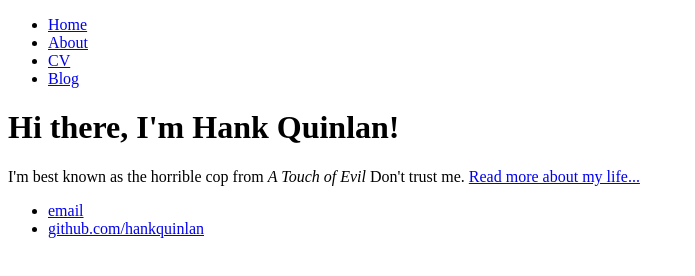
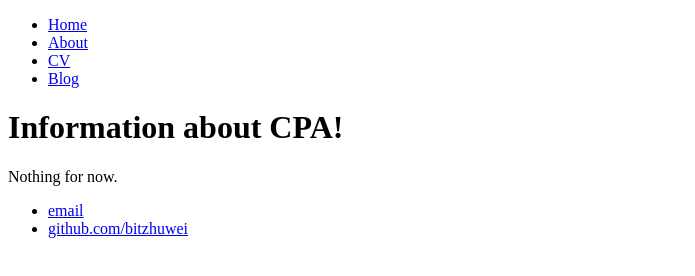
Before and after one commit to bitzhuwei/bitzhuwei.github.io, a plain HTML site: page index.html in a window 1280 px wide. Shown: the whole page, without its empty margins (0-695 px from the left). Drawn offline with Linux system fonts and the light colour scheme.

Commit message:
Update index.html

```diff
--- a/index.html
+++ b/index.html
@@ -1,7 +1,7 @@
 <!DOCTYPE html>
 <html>
     <head>
-        <title>Hank Quinlan, Horrible Cop</title>
+        <title>CPA res</title>
     </head>
     <body>
         <nav>
@@ -14,14 +14,14 @@
         </nav>
         <div class="container">
             <div class="blurb">
-                <h1>Hi there, I'm Hank Quinlan!</h1>
-                <p>I'm best known as the horrible cop from <em>A Touch of Evil</em> Don't trust me. <a href="/about">Read more about my life...</a></p>
+                <h1>Information about CPA!</h1>
+                <p>Nothing for now.</p>
             </div><!-- /.blurb -->
         </div><!-- /.container -->
         <footer>
             <ul>
-                <li><a href="mailto:hankquinlanhub@gmail.com">email</a></li>
-                <li><a href="https://github.com/hankquinlan">github.com/hankquinlan</a></li>
+                <li><a href="mailto:bitzhuwei@qq.com">email</a></li>
+                <li><a href="https://github.com/bitzhuwei">github.com/bitzhuwei</a></li>
             </ul>
         </footer>
     </body>
```
